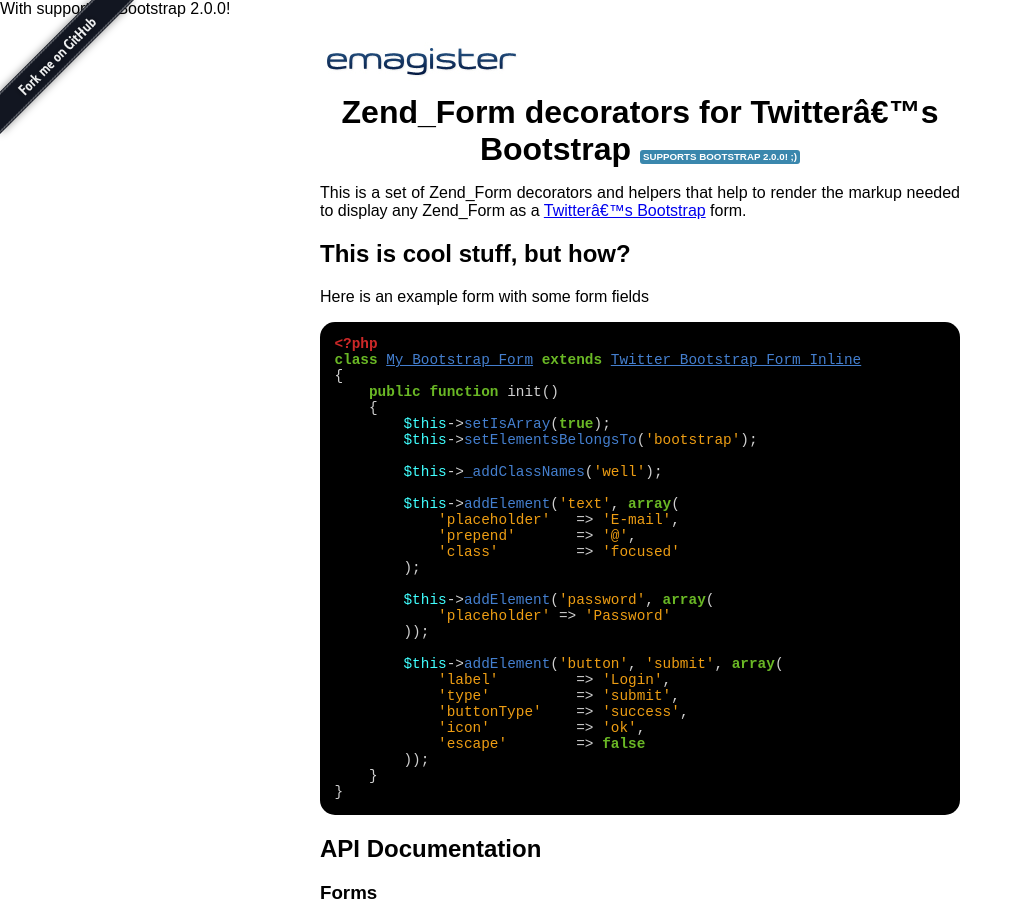
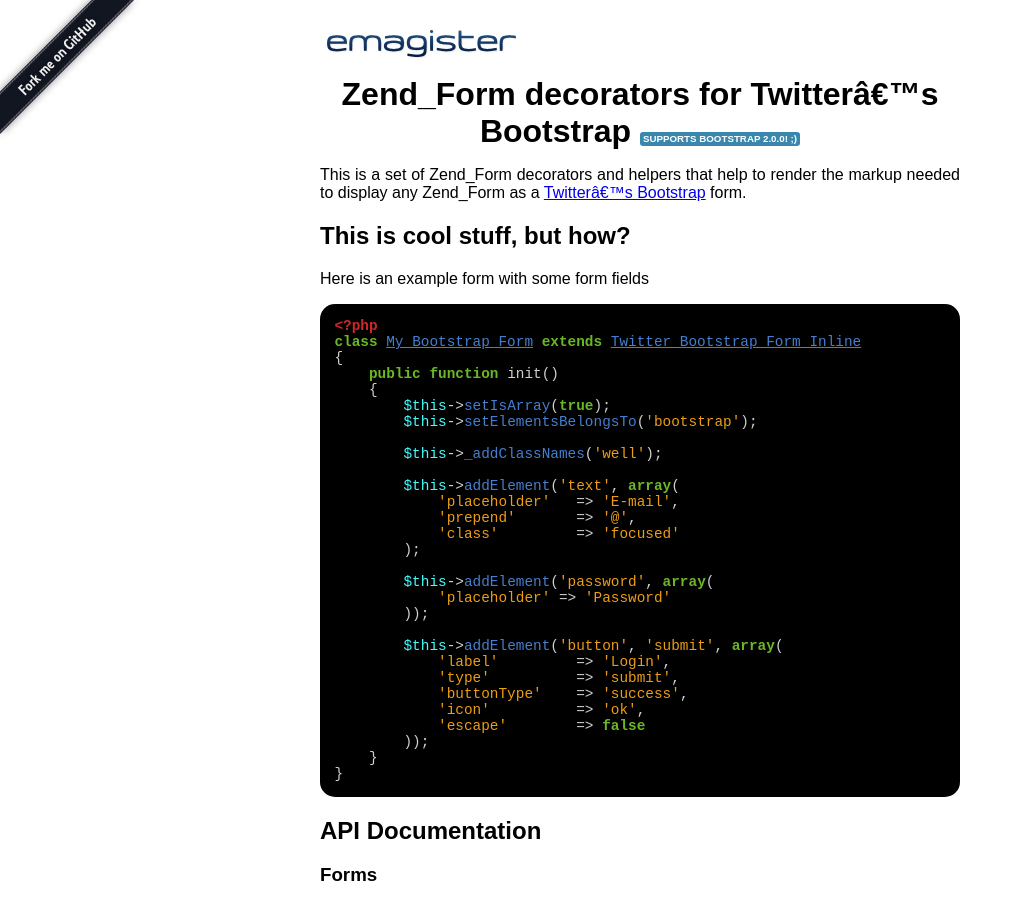
Before and after one commit to Emagister/zend-form-decorators-bootstrap, a Jekyll site: the page built from index.md, in a window 1280 px wide and 900 px high. Shown: the whole window, without its empty margins (0-1023 px from the left). Built offline with Jekyll 4.4.1, drawn with Linux system fonts in a browser that asks for light colours; some web fonts are replaced; comment, search, counter and statistics services are not loaded.

Commit message:
Updated the main page

```diff
--- a/_includes/share-buttons.html
+++ b/_includes/share-buttons.html
@@ -1,6 +1,6 @@
 <div class="share-buttons">
 	<div class="share-button no-margin twitter">
-		<a href="https://twitter.com/share" class="twitter-share-button" data-lang="en" data-url="https://github.com/Emagister/zend-form-decorators-bootstrap" data-related="EmagisterTech:Engineering Emagister,emagister" data-count="vertical" data-hashtags="emagister,esi,zf2,rigor">Tweet</a>
+		<a href="https://twitter.com/share" class="twitter-share-button" data-lang="en" data-url="https://github.com/Emagister/zend-form-decorators-bootstrap" data-related="EmagisterTech:Engineering Emagister,emagister" data-count="vertical" data-hashtags="emagister,zf,twitter,bootstrap">Tweet</a>
 		<script>!function(d,s,id){var js,fjs=d.getElementsByTagName(s)[0];if(!d.getElementById(id)){js=d.createElement(s);js.id=id;js.src="//platform.twitter.com/widgets.js";fjs.parentNode.insertBefore(js,fjs);}}(document,"script","twitter-wjs");</script>
 	</div>
 	<div class="share-button facebook">
--- a/_layouts/layout.html
+++ b/_layouts/layout.html
@@ -20,8 +20,6 @@
 	  fjs.parentNode.insertBefore(js, fjs);
 	}(document, 'script', 'facebook-jssdk'));</script>
 
-	<div class="bubble">With support for Bootstrap 2.0.0!</div>
-
 	<div id="fork-me">
 		<a href="https://github.com/Emagister/zend-form-decorators-bootstrap">
 			<img alt="fork me on github" src="img/ForkMe_Blk.png" />
```
